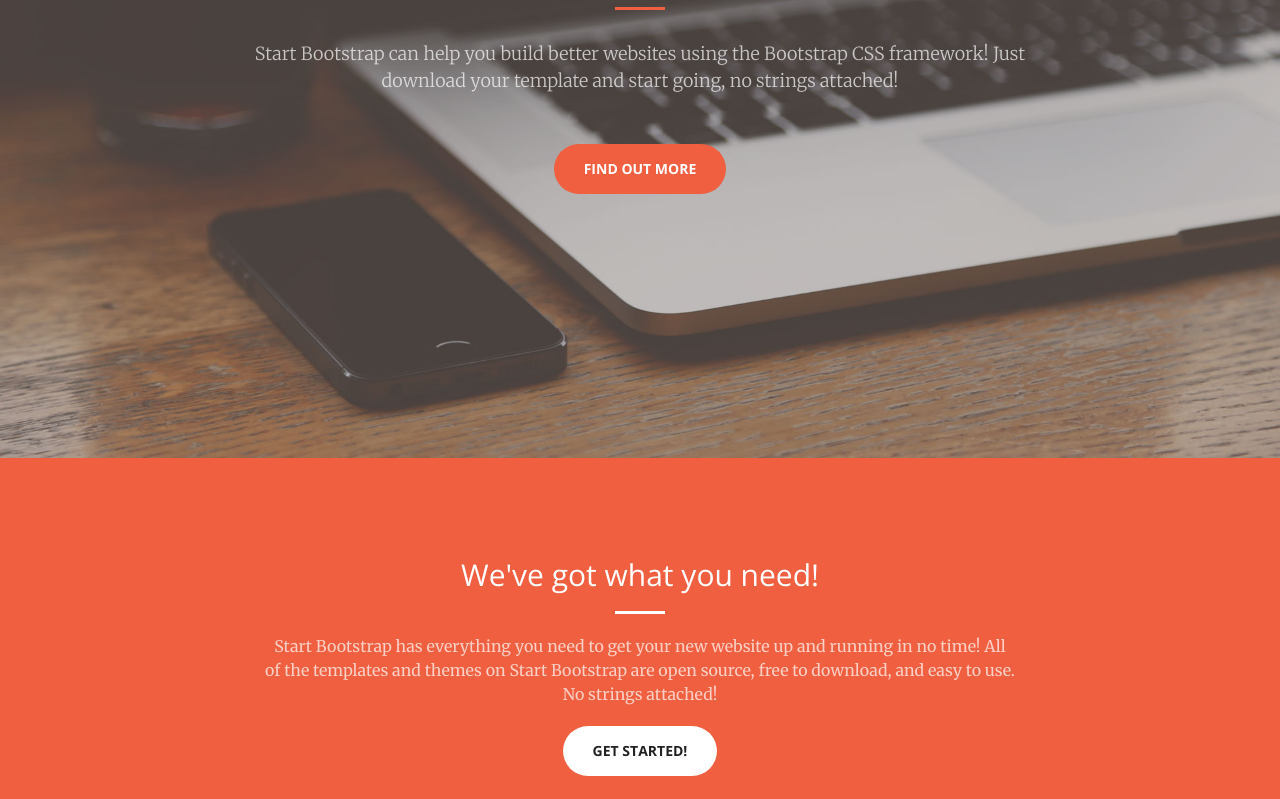
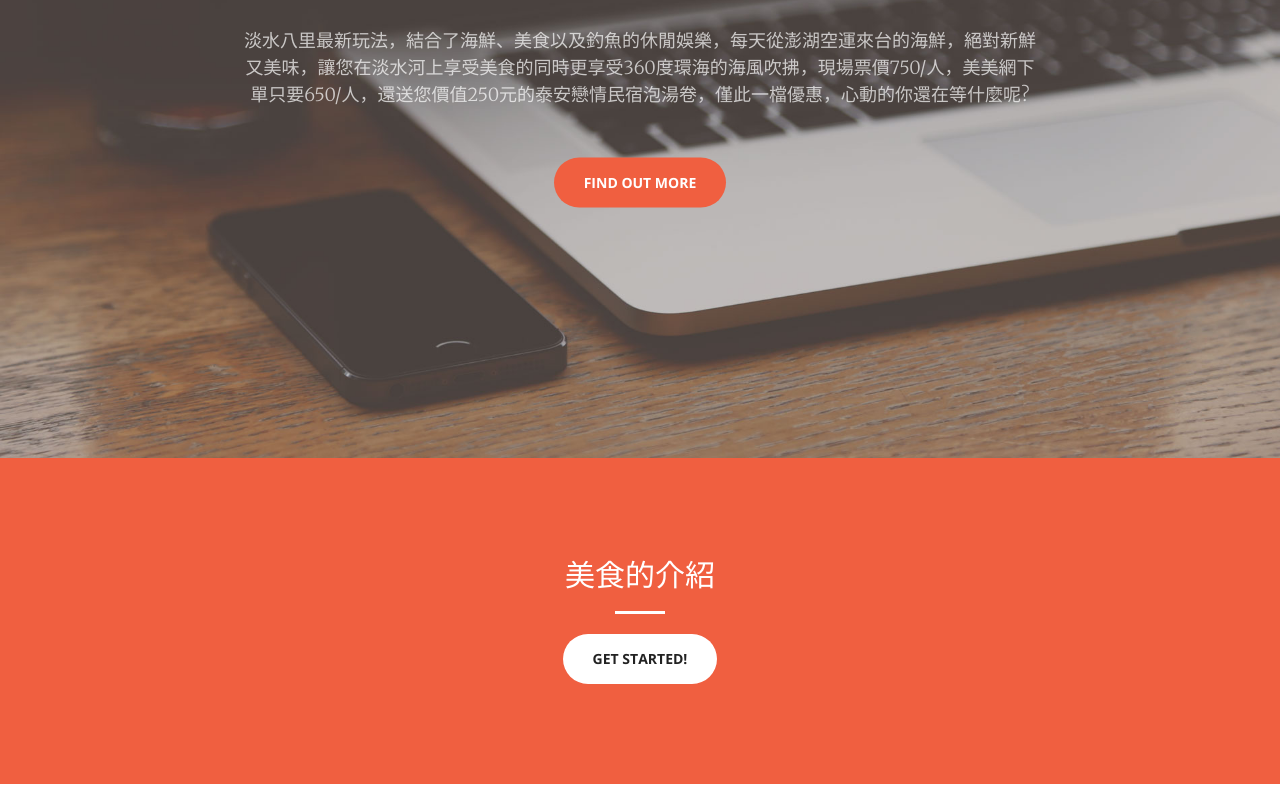
Before and after one commit to tawan158/hhjh, a website: page creative/index.html in a window 1280 px wide. Shown: the part 342-1141 px from the top of the page. Drawn offline with nearby package versions, Linux system fonts and the light colour scheme.

Commit message:
20161219

```diff
--- a/creative/index.html
+++ b/creative/index.html
@@ -73,7 +73,7 @@
             <div class="header-content-inner">
                 <h1 id="homeHeading">您最喜歡的免費Bootstrap主題的來源</h1>
                 <hr>
-                <p>Start Bootstrap can help you build better websites using the Bootstrap CSS framework! Just download your template and start going, no strings attached!</p>
+                <p>淡水八里最新玩法，結合了海鮮、美食以及釣魚的休閒娛樂，每天從澎湖空運來台的海鮮，絕對新鮮又美味，讓您在淡水河上享受美食的同時更享受360度環海的海風吹拂，現場票價750/人，美美網下單只要650/人，還送您價值250元的泰安戀情民宿泡湯卷，僅此一檔優惠，心動的你還在等什麼呢?</p>
                 <a href="#about" class="btn btn-primary btn-xl page-scroll">Find Out More</a>
             </div>
         </div>
@@ -83,9 +83,9 @@
         <div class="container">
             <div class="row">
                 <div class="col-lg-8 col-lg-offset-2 text-center">
-                    <h2 class="section-heading">We've got what you need!</h2>
+                    <h2 class="section-heading">美食的介紹</h2>
                     <hr class="light">
-                    <p class="text-faded">Start Bootstrap has everything you need to get your new website up and running in no time! All of the templates and themes on Start Bootstrap are open source, free to download, and easy to use. No strings attached!</p>
+                    <p class="text-faded"></p>
                     <a href="#services" class="page-scroll btn btn-default btn-xl sr-button">Get Started!</a>
                 </div>
             </div>
```
Also changed, not shown: creative/img/product/qpf2glk0baa-tatiana-lapina.jpg (added), 1 other file.
